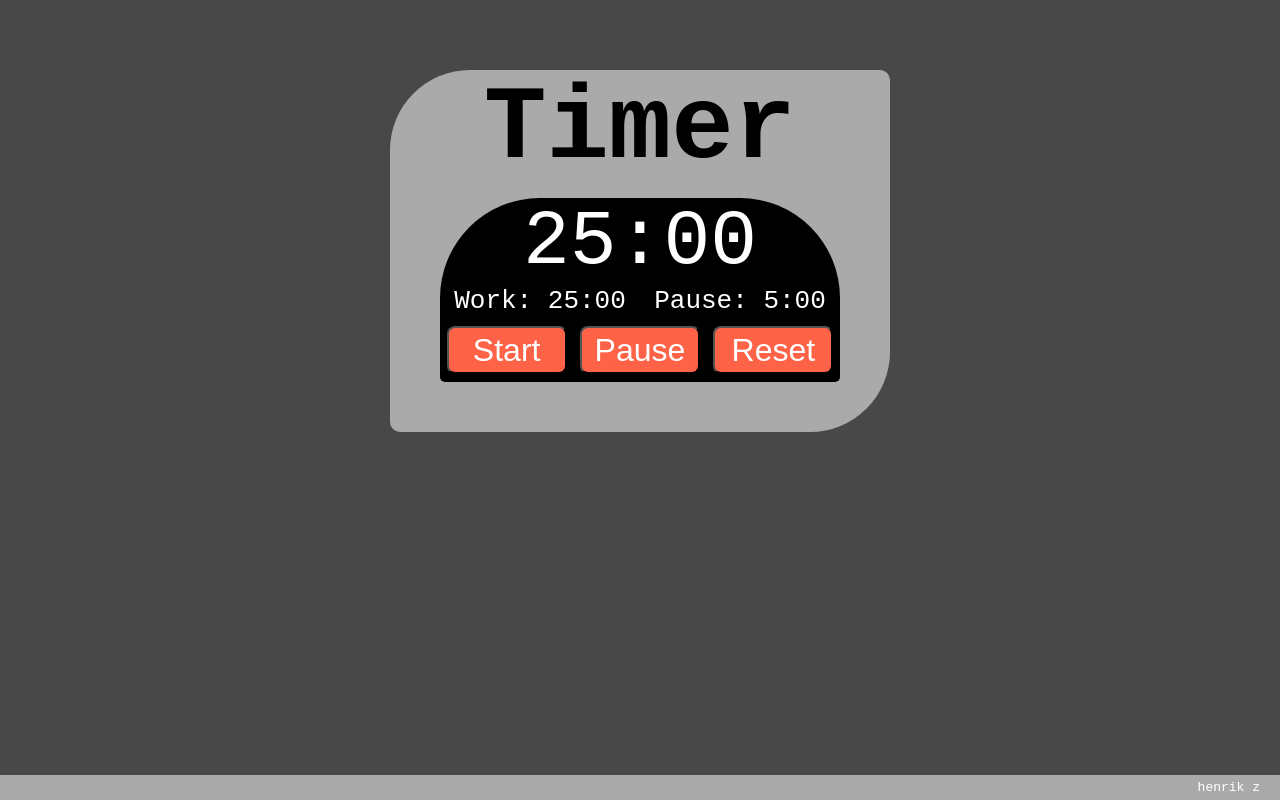
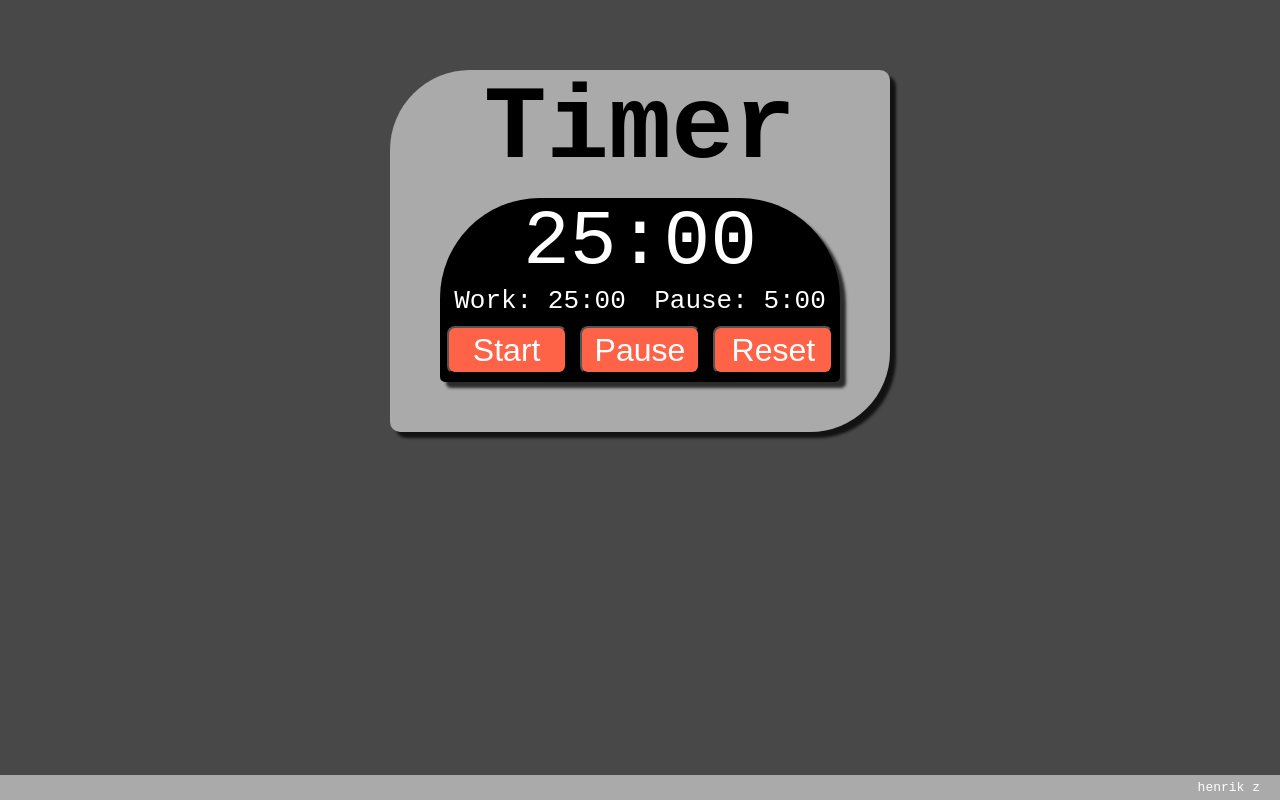
Before and after one commit to YesSeri/pomodoro, a plain HTML site: page index.html in a window 1280 px wide. Drawn offline with Linux system fonts and the light colour scheme.

Commit message:
box shadow css

```diff
--- a/css/main.css
+++ b/css/main.css
@@ -37,6 +37,9 @@
   font-size:3em;
   text-align:center;
 }
+.box-shadow{
+  box-shadow: 6px 6px 3px 0px rgba(0,0,0,0.75);
+}
 .footer {
   position: fixed;
   left: 0;
@@ -57,7 +60,6 @@ body{
 }
 button {
   background-color: tomato;
-  border-radius:2px;
   color: white;
   text-align: center;
   text-decoration: solid;
--- a/index.html
+++ b/index.html
@@ -6,11 +6,11 @@
     <title>Pomodoro method app by Henrik Z</title>
   </head>
   <body>
-    <div id='container'>
+    <div id='container' class="box-shadow">
       <div id='heading'>
         <h1>Timer</h1>
       </div>
-      <div id='main'>
+      <div id='main' class="box-shadow">
         <div id='timer'>25:00</div>
         <div id='settings'>
           <div id='sessiontime' class="set-time">Work: 25:00</div>
```
